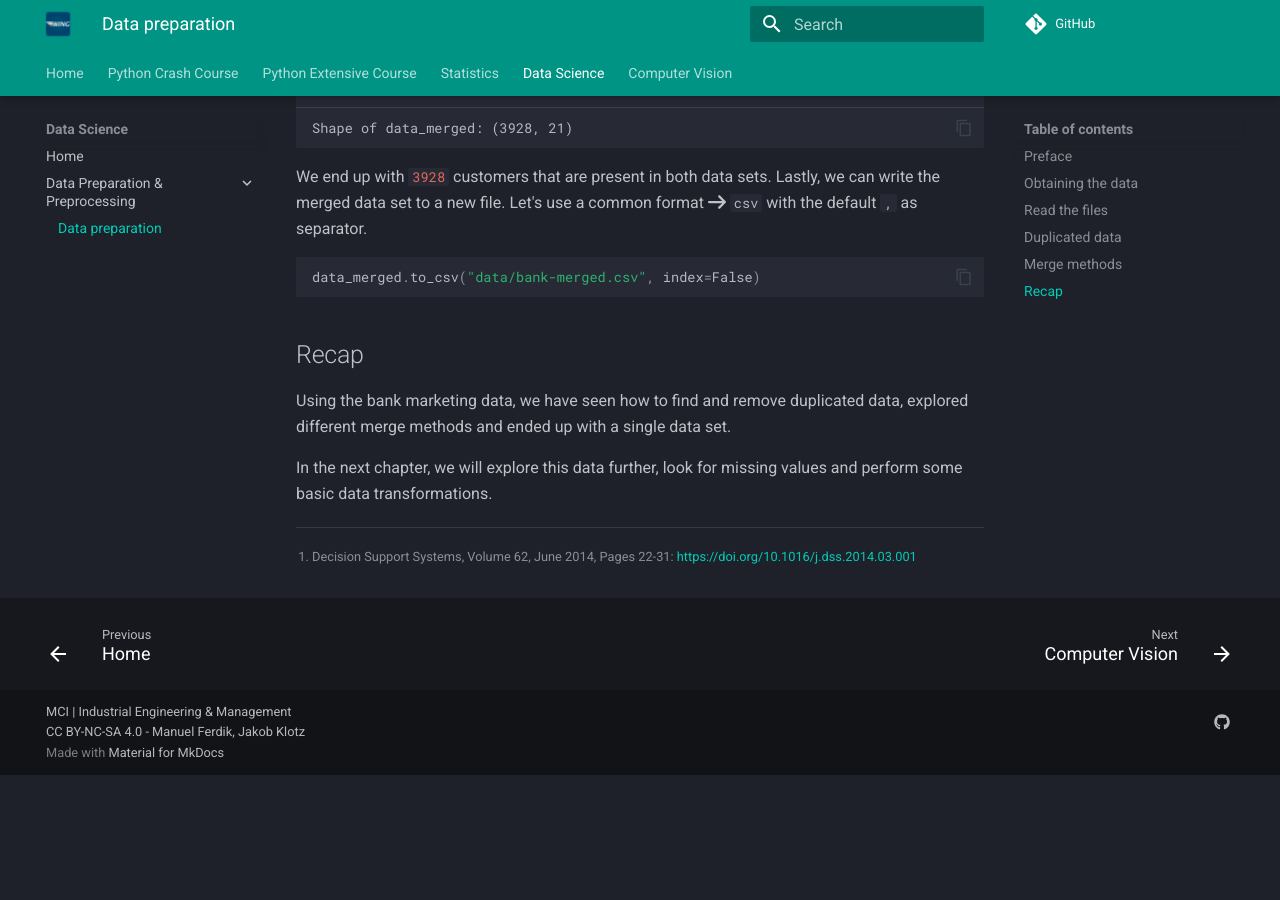
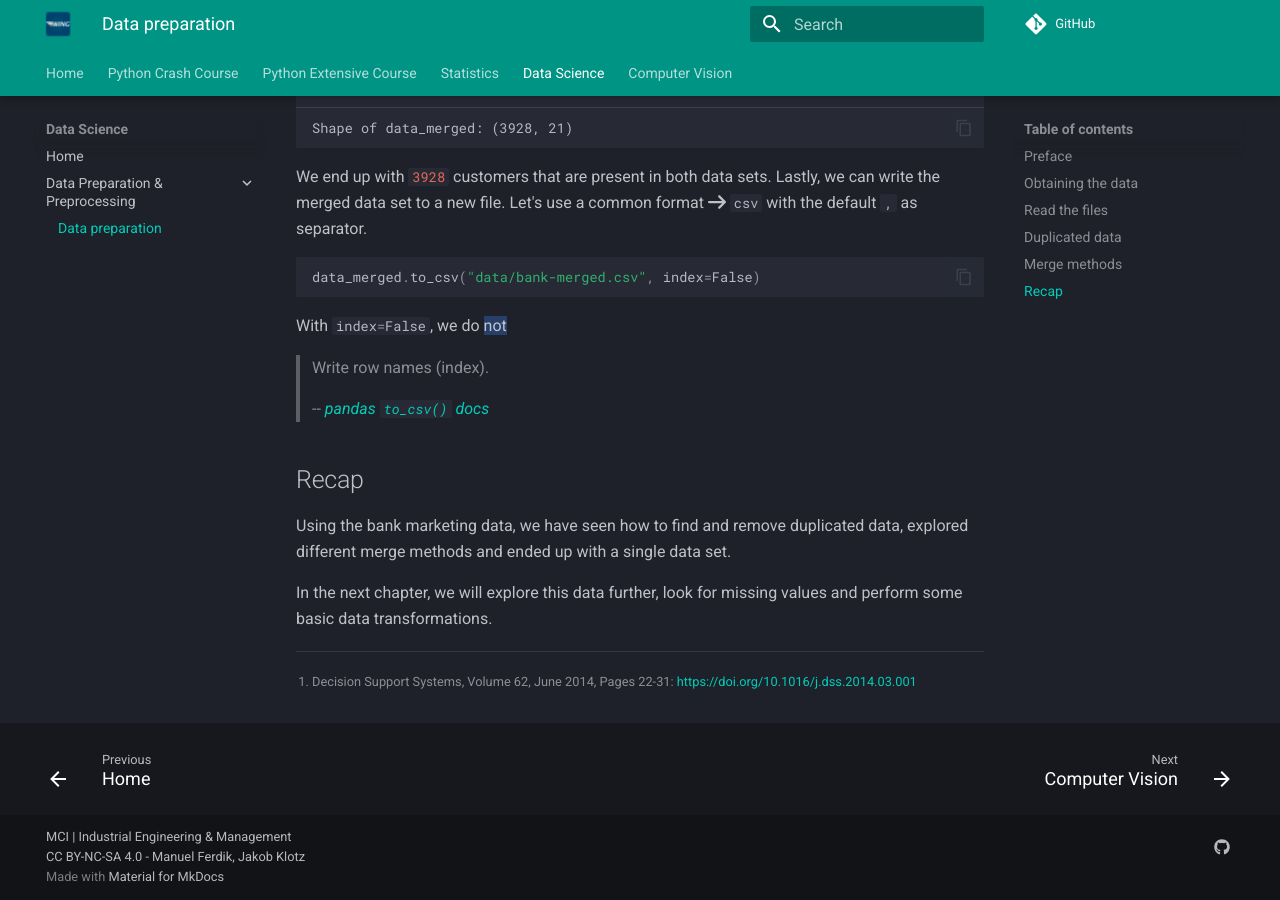
Before and after one commit to mciwing/mciwing.github.io, an MkDocs documentation site: the page built from docs/data-science/data/preparation.md, in a window 1280 px wide and 900 px high, scrolled down 5596 px. Built offline with MkDocs 1.6.1 and Material for MkDocs 9.7.7, drawn with Linux system fonts in a browser that asks for light colours; comment, search, counter and statistics services are not loaded; before the commit the page ends 6371 px from its top, so only the background shows below that.

Commit message:
docs: explain `index=False` (Data Science) #61

````diff
--- a/docs/data-science/data/preparation.md
+++ b/docs/data-science/data/preparation.md
@@ -283,6 +283,12 @@ format :fontawesome-solid-arrow-right: `csv` with the default `,` as separator.
 data_merged.to_csv("data/bank-merged.csv", index=False)
 ```
 
+With `#!python index=False`, we do ==not==
+
+> Write row names (index).
+>
+> -- <cite>[pandas `to_csv()` docs](https://pandas.pydata.org/docs/reference/api/pandas.DataFrame.to_csv.html)</cite>
+
 ## Recap
 
 Using the bank marketing data, we have seen how to find and remove duplicated
````
